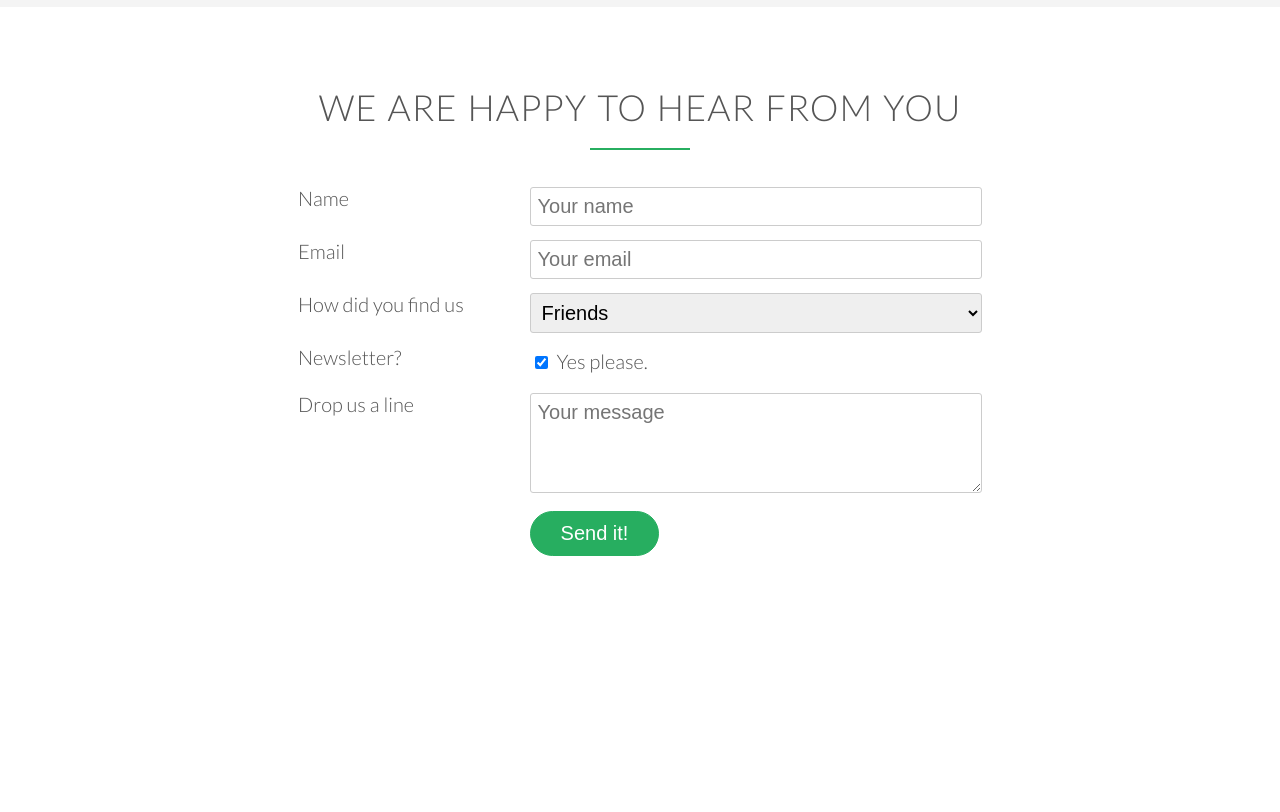
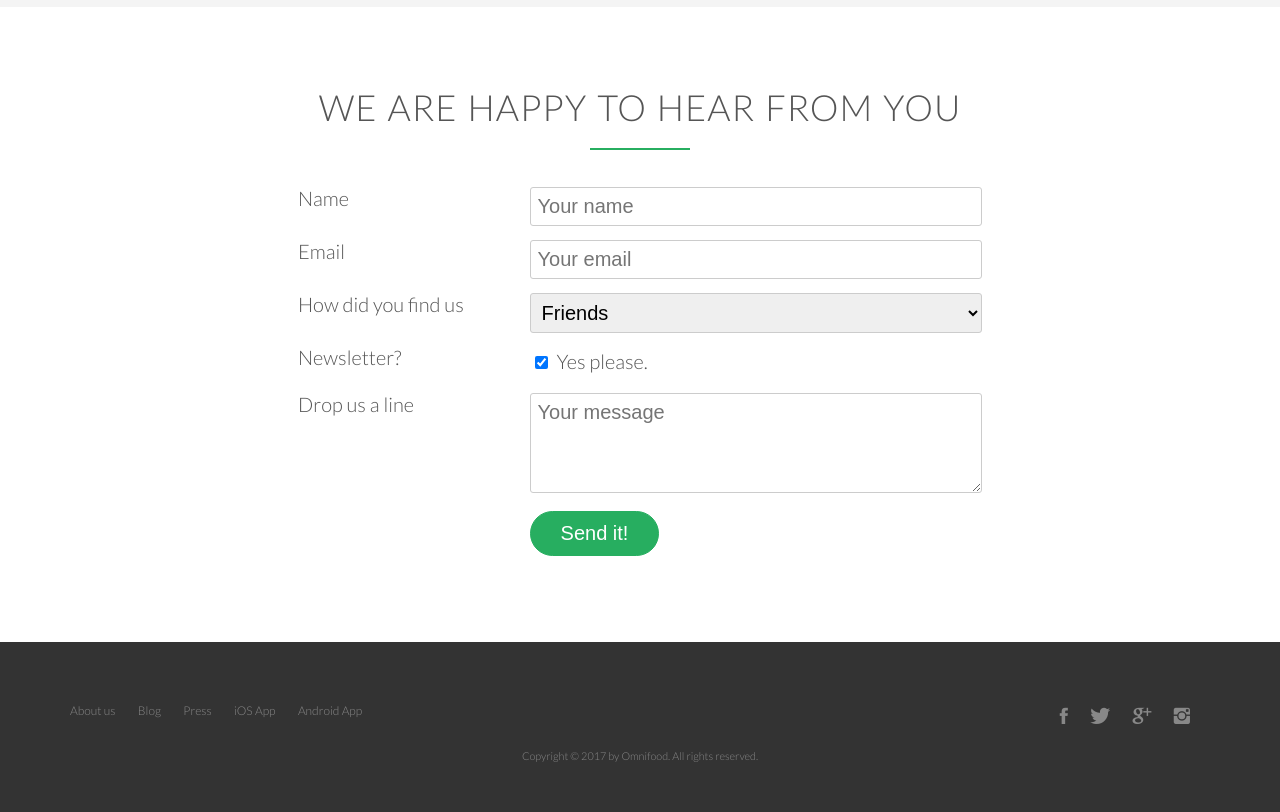
Before and after one commit to ericluuci/Foodpertino, a plain HTML site: page index.html in a window 1280 px wide. Shown: the part 4580-5392 px from the top of the page. Before the commit the page ends 5222 px from the top, so only its background shows below. Drawn offline with Linux system fonts and the light colour scheme; files whose address does not match are found by name.

Commit message:
complete website

```diff
--- a/index.html
+++ b/index.html
@@ -383,8 +383,36 @@
 
         </form>
       </div>
+    </section>
 
-    </section>
+    <footer>
+      <div class="row">
+        <div class="col span-1-of-2">
+          <ul class="footer-nav">
+            <li><a href="#">About us</a></li>
+            <li><a href="#">Blog</a></li>
+            <li><a href="#">Press</a></li>
+            <li><a href="#">iOS App</a></li>
+            <li><a href="#">Android App</a></li>
+          </ul>
+        </div>
+        <div class="col span-1-of-2">
+          <ul class="social-links">
+            <li><a href="#"><i class="ion-social-facebook"></i></a></li>
+            <li><a href="#"><i class="ion-social-twitter"></i></a></li>
+            <li><a href="#"><i class="ion-social-googleplus"></i></a></li>
+            <li><a href="#"><i class="ion-social-instagram"></i></a></li>
+          </ul>
+        </div>
+      </div>
+
+      <div class="row">
+        <p>
+          Copyright &copy; 2017 by Omnifood. All rights reserved.
+        </p>
+
+      </div>
+    </footer>
 
 
 
--- a/resources/css/style.css
+++ b/resources/css/style.css
@@ -499,3 +499,86 @@ input[type=checkbox]{
 *:focus{
   outline: none
 }
+
+
+/* -------------------------------*/
+/* Form */
+/* -------------------------------*/
+
+footer{
+  background-color: #333;
+  padding: 50px;
+  font-size: 60%;
+}
+
+.footer-nav {
+  display: inline-b
+  float: left;
+  list-style: none;
+}
+
+.social-links {
+  float: right;
+  list-style: none;
+}
+
+.footer-nav li,
+.social-links li{
+  display: inline-block;
+  margin-right: 20px;
+}
+
+.footer-nav li: last-child,
+.social-links li: last-child{
+  margin-right: 0;
+}
+
+.footer-nav li a:link,
+.footer-nav li a:visited,
+.social-links li a:link,
+.social-links li a:visited{
+  text-decoration: none;
+  border: 0;
+  color: #888;
+  transition: color 0.2s;
+}
+
+.footer-nav li a:hover,
+.footer-nav li a:active,
+.social-links li a:hover,
+.social-links li a:active{
+  color: #ddd;
+}
+
+.social-links li a:link,
+.social-links li a:visited{
+  font-size: 180%;
+}
+
+.ion-social-facebook,
+.ion-social-twitter,
+.ion-social-googleplus,
+.ion-social-instagram{
+  transition: color 0.2s;
+}
+
+.ion-social-facebook:hover{
+  color:#3b5998;
+}
+.ion-social-twitter:hover{
+  color:#00aced;
+}
+.ion-social-googleplus:hover{
+  color:#dd4b39;
+}
+.ion-social-instagram:hover{
+  color:#517fa4;
+}
+
+
+footer p{
+  color: #888;
+  text-align: center;
+  font-size: 90%;
+  margin-top: 10px;
+}
```
